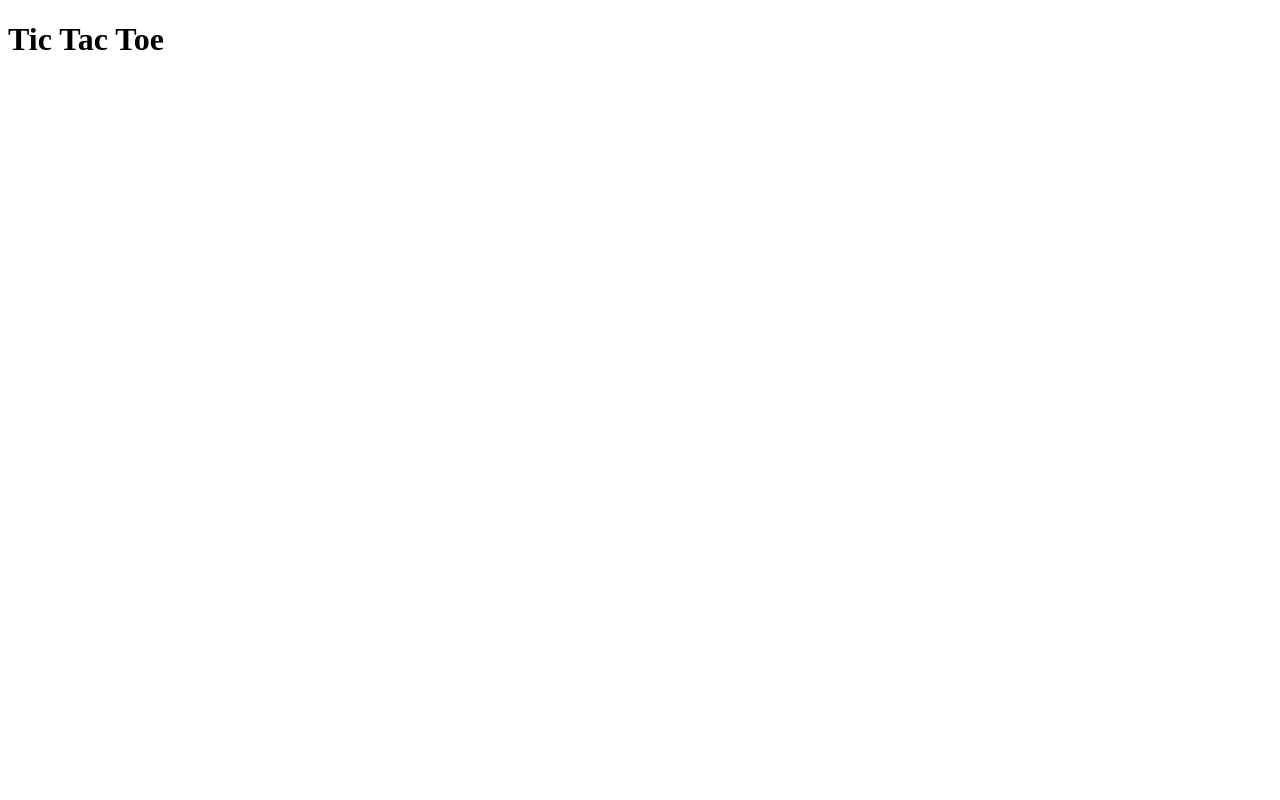
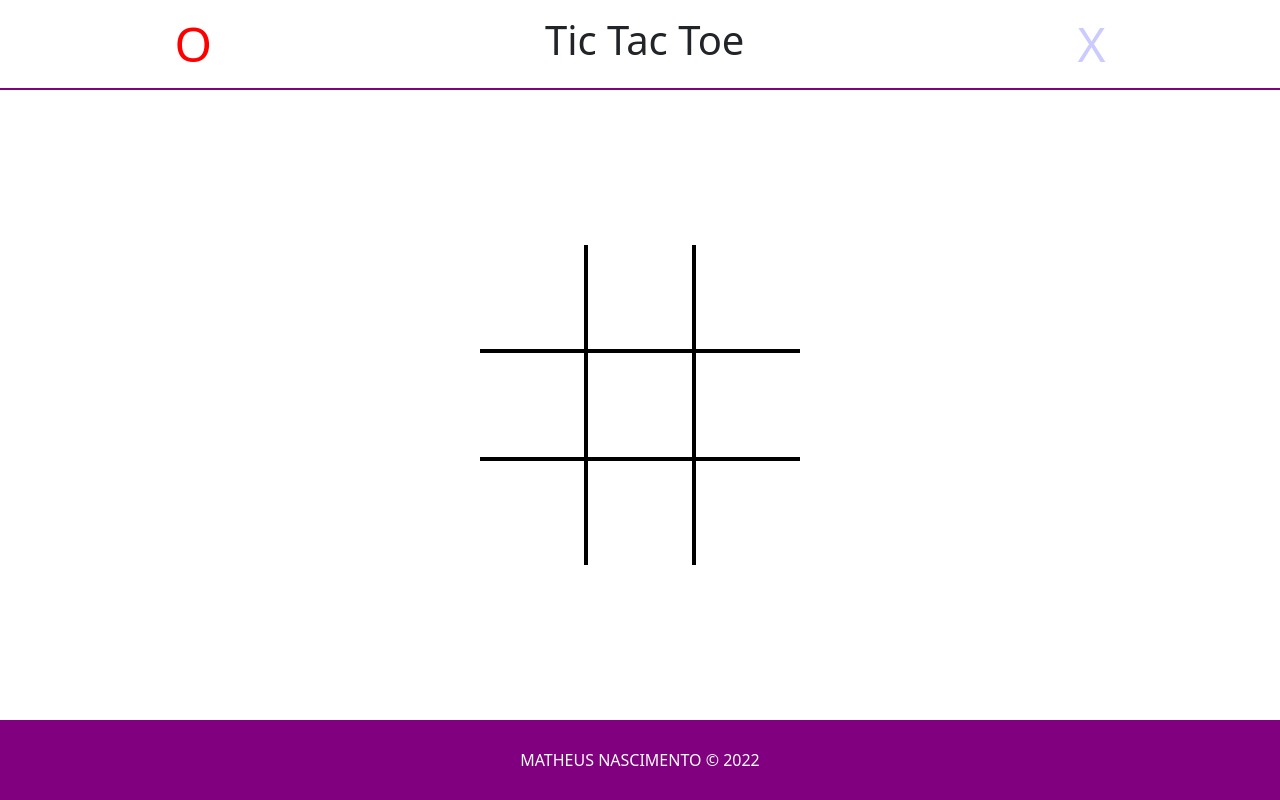
Before and after one commit to blanxtqw/blanxtqw.github.io, a plain HTML site: page tic-tac-toe.html in a window 1280 px wide. Drawn offline with nearby package versions, Linux system fonts and the light colour scheme.

Commit message:
criando o basico do jogo da velha, faltando a logica para saber quem ganha ou se deu velha

```diff
--- /dev/null
+++ b/assets/css/tic-tac-toe-style.css
@@ -0,0 +1,76 @@
+body {
+  display: flex;
+  flex-flow: column wrap;
+  justify-content: space-between;
+  height: 100vh;
+}
+
+header {
+  display: flex;
+  justify-content: space-around;
+  align-items: center;
+  align-content: center;
+  padding: 1vh;
+  border-bottom: 2px solid purple;
+}
+
+#o-team {
+  color: red;
+  font-size: 3rem;
+  opacity: 20%;
+}
+
+#x-team {
+  color: blue;
+  font-size: 3rem;
+  opacity: 20%;
+}
+
+main {
+  height: auto;
+  display: flex;
+  justify-content: center;
+  align-content: center;
+  align-items: center;
+  margin: 10vh;
+}
+
+#board {
+  background-color: black;
+  width: 40vh;
+  height: 40vh;
+  display: grid;
+  grid-template-columns: auto auto auto;
+  justify-content: space-between;
+  align-content: space-between;
+}
+
+.square {
+  width: 13vh;
+  height: 13vh;
+  background-color: white;
+  display: flex;
+  justify-content: center;
+  align-items: center;
+}
+
+.choose {
+  font-size: 3rem;
+}
+
+.circle {
+  color: red;
+}
+
+.axis {
+  color: blue;
+}
+
+footer {
+  height: 10vh;
+  background-color: purple;
+  color: white;
+  display: flex;
+  justify-content: center;
+  align-items: center;
+}
--- /dev/null
+++ b/assets/js/tic-tac-toe-script.js
@@ -0,0 +1,42 @@
+function sortStartTeam() {
+  const teams = ['o-team', 'x-team'];
+  const selectedTeam = document.getElementById(teams[Math.floor(Math.random() * 2)]);
+  selectedTeam.style.opacity = '100%';
+  if (selectedTeam.innerText === 'O') {
+    return 'o';
+  }
+  return 'x';
+}
+
+let currentTeam = sortStartTeam();
+
+function choose(object) {
+  const teamO = document.getElementById('o-team');
+  const teamX = document.getElementById('x-team');
+  const currentSquare = object.target;
+  if (currentSquare.children.length === 0 && currentSquare.className === 'square') {
+    const teamPlayed = document.createElement('span');
+    teamPlayed.classList.add('choose');
+    if (currentTeam === 'o') {
+      teamPlayed.classList.add('circle');
+      teamPlayed.innerText = 'O';
+      currentTeam = 'x';
+      teamO.style.opacity = '20%';
+      teamX.style.opacity = '100%';
+    } else {
+      teamPlayed.classList.add('axis');
+      teamPlayed.innerText = 'X';
+      currentTeam = 'o';
+      teamX.style.opacity = '20%';
+      teamO.style.opacity = '100%';
+    }
+    currentSquare.appendChild(teamPlayed);
+  }
+}
+
+window.onload = () => {
+  const squares = document.querySelectorAll('.square');
+  for (let square of squares) {
+    square.addEventListener('click', choose);
+  }
+}
--- a/tic-tac-toe.html
+++ b/tic-tac-toe.html
@@ -5,10 +5,35 @@
   <meta http-equiv="X-UA-Compatible" content="IE=edge">
   <meta name="viewport" content="width=device-width, initial-scale=1.0">
   <title>Tic Tac Toe</title>
+  <!-- bootstrap -->
+  <link href="https://cdn.jsdelivr.net/npm/bootstrap@5.2.0-beta1/dist/css/bootstrap.min.css" rel="stylesheet" integrity="sha384-0evHe/X+R7YkIZDRvuzKMRqM+OrBnVFBL6DOitfPri4tjfHxaWutUpFmBp4vmVor" crossorigin="anonymous">
+  <script src="https://cdn.jsdelivr.net/npm/bootstrap@5.2.0-beta1/dist/js/bootstrap.bundle.min.js" integrity="sha384-pprn3073KE6tl6bjs2QrFaJGz5/SUsLqktiwsUTF55Jfv3qYSDhgCecCxMW52nD2" crossorigin="anonymous"></script>
+  <!-- CSS -->
+  <link rel="stylesheet" href="assets/css/tic-tac-toe-style.css">
 </head>
 <body>
   <header>
+    <span id="o-team">O</span>
     <h1>Tic Tac Toe</h1>
+    <span id="x-team">X</span>
   </header>
+  <main>
+    <section id="board">
+      <div class="square"></div>
+      <div class="square"></div>
+      <div class="square"></div>
+      <div class="square"></div>
+      <div class="square"></div>
+      <div class="square"></div>
+      <div class="square"></div>
+      <div class="square"></div>
+      <div class="square"></div>
+    </section>
+  </main>
+  <footer>
+    <span>MATHEUS NASCIMENTO © 2022</span>
+  </footer>
+  <!-- script -->
+  <script src="assets/js/tic-tac-toe-script.js"></script>
 </body>
 </html>
```
